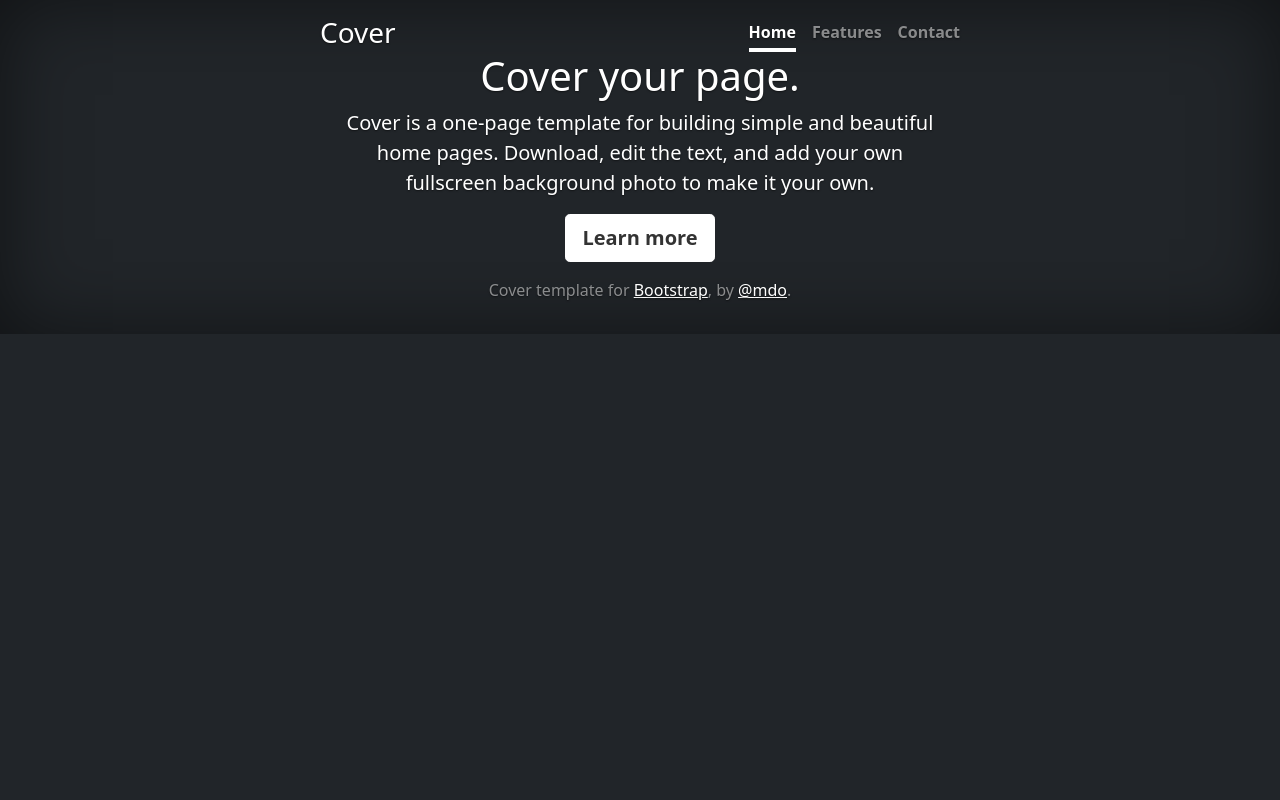
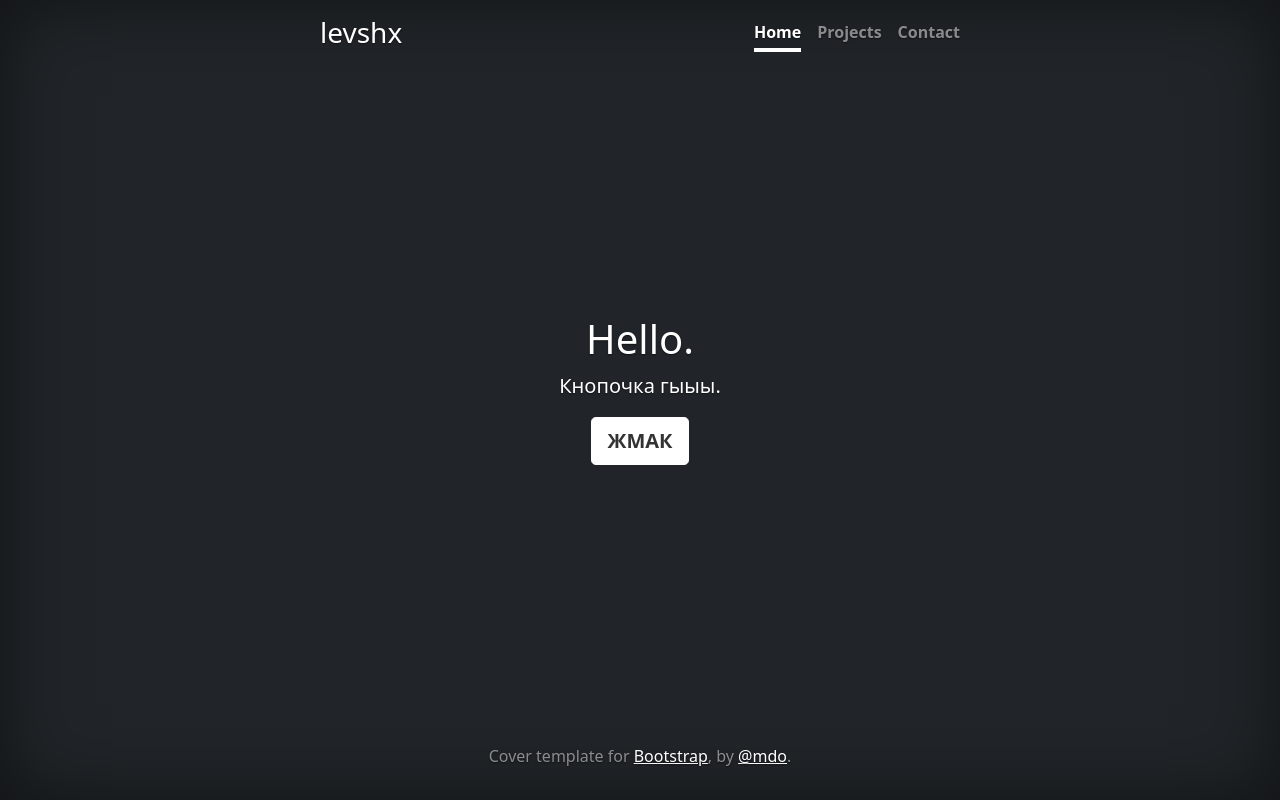
Before and after one commit to levshx/levshx.github.io, a plain HTML site: page index.html in a window 1280 px wide. Drawn offline with nearby package versions, Linux system fonts and the light colour scheme.

Commit message:
уже что-то

```diff
--- a/index.html
+++ b/index.html
@@ -1,15 +1,25 @@
-<!DOCTYPE html>
-<html lang="en"></html>
+<!doctype html>
+<html lang="en" class="h-100">
+
 <head>
     <meta charset="utf-8">
     <meta name="viewport" content="width=device-width, initial-scale=1">
     <meta name="description" content="Test Frontend">
     <meta name="author" content="levshx">
-        <title>levshx frontend example</title>
+    <title>frontend by levshx</title>
+
     <!-- CSS only -->
-        <link href="https://cdn.jsdelivr.net/npm/bootstrap@5.0.0-beta2/dist/css/bootstrap.min.css" rel="stylesheet" integrity="sha384-BmbxuPwQa2lc/FVzBcNJ7UAyJxM6wuqIj61tLrc4wSX0szH/Ev+nYRRuWlolflfl" crossorigin="anonymous">
+    <link href="https://cdn.jsdelivr.net/npm/bootstrap@5.0.0-beta2/dist/css/bootstrap.min.css" rel="stylesheet"
+        integrity="sha384-BmbxuPwQa2lc/FVzBcNJ7UAyJxM6wuqIj61tLrc4wSX0szH/Ev+nYRRuWlolflfl" crossorigin="anonymous">
     <!-- JavaScript Bundle with Popper -->
-        <script src="https://cdn.jsdelivr.net/npm/bootstrap@5.0.0-beta2/dist/js/bootstrap.bundle.min.js" integrity="sha384-b5kHyXgcpbZJO/tY9Ul7kGkf1S0CWuKcCD38l8YkeH8z8QjE0GmW1gYU5S9FOnJ0" crossorigin="anonymous"></script>
+    <script src="https://cdn.jsdelivr.net/npm/bootstrap@5.0.0-beta2/dist/js/bootstrap.bundle.min.js"
+        integrity="sha384-b5kHyXgcpbZJO/tY9Ul7kGkf1S0CWuKcCD38l8YkeH8z8QjE0GmW1gYU5S9FOnJ0"
+        crossorigin="anonymous"></script>
+
+
+    <meta name="theme-color" content="#7952b3">
+
+
     <style>
         .bd-placeholder-img {
             font-size: 1.125rem;
@@ -25,34 +35,45 @@
             }
         }
     </style>
+
+
+    <!-- Custom styles for this template -->
+
     <link href="src/css/yo.css" rel="stylesheet">
+
+
 </head>
 
 <body class="d-flex h-100 text-center text-white bg-dark">
+
     <div class="cover-container d-flex w-100 h-100 p-3 mx-auto flex-column">
         <header class="mb-auto">
             <div>
-                <h3 class="float-md-start mb-0">Cover</h3>
+                <h3 class="float-md-start mb-0">levshx</h3>
                 <nav class="nav nav-masthead justify-content-center float-md-end">
                     <a class="nav-link active" aria-current="page" href="#">Home</a>
-                  <a class="nav-link" href="#">Features</a>
+                    <a class="nav-link" href="#">Projects</a>
                     <a class="nav-link" href="#">Contact</a>
                 </nav>
             </div>
         </header>
 
         <main class="px-3">
-              <h1>Cover your page.</h1>
-              <p class="lead">Cover is a one-page template for building simple and beautiful home pages. Download, edit the text, and add your own fullscreen background photo to make it your own.</p>
+            <h1>Hello.</h1>
+            <p class="lead">Кнопочка гыыы.</p>
             <p class="lead">
-                <a href="#" class="btn btn-lg btn-secondary fw-bold border-white bg-white">Learn more</a>
+                <a href="projects" class="btn btn-lg btn-secondary fw-bold border-white bg-white">ЖМАК</a>
             </p>
         </main>
 
         <footer class="mt-auto text-white-50">
-              <p>Cover template for <a href="https://getbootstrap.com/" class="text-white">Bootstrap</a>, by <a href="https://twitter.com/mdo" class="text-white">@mdo</a>.</p>
+            <p>Cover template for <a href="https://getbootstrap.com/" class="text-white">Bootstrap</a>, by <a
+                    href="https://twitter.com/mdo" class="text-white">@mdo</a>.</p>
         </footer>
     </div>
+
+
+
 </body>
 
 </html>
```
Lines whose indentation alone changed are shown as unchanged.
